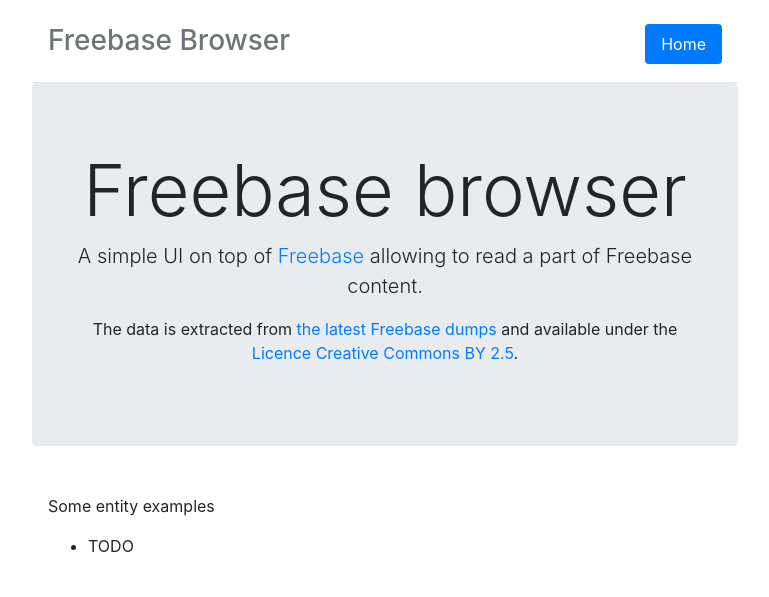
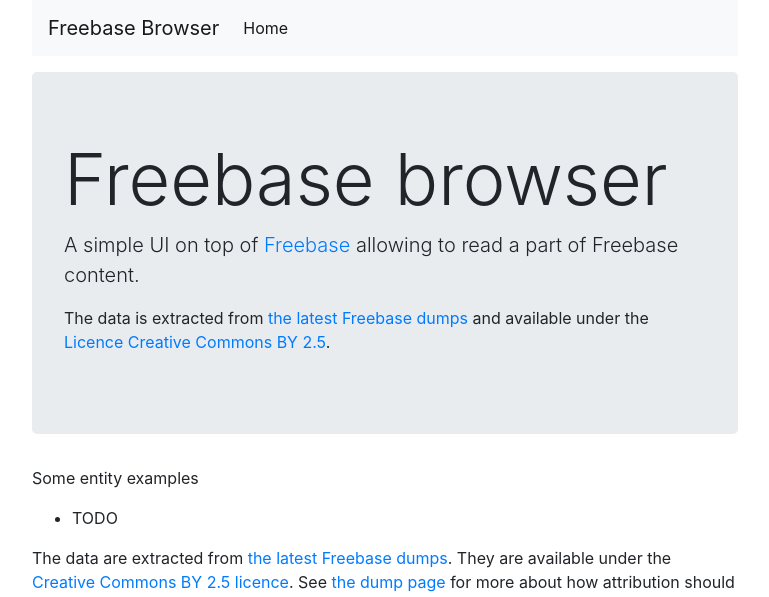
Before and after one commit to Tpt/freebase-browser, a Flask app: page / in a window 1280 px wide. Shown: the top 597 px of the page, without its empty margins (255-1024 px from the left). Run offline with Flask 2, Linux system fonts and the light colour scheme; parts of the project's set-up code (start-up, migrations or seed data) failed here and were passed over; some libraries are stand-ins or nearby versions.

Commit message:
Uses Boostrap 4 navbar

```diff
--- a/freebase/templates/base.html
+++ b/freebase/templates/base.html
@@ -6,42 +6,15 @@
     <link href="https://tools-static.wmflabs.org/cdnjs/ajax/libs/twitter-bootstrap/4.2.1/css/bootstrap.min.css"
           rel="stylesheet">
     <style>
-        body {
-            padding-top: 1.5rem;
-            padding-bottom: 1.5rem;
-        }
-
-        .header,
-        .content,
-        .footer {
-            padding-right: 1rem;
-            padding-left: 1rem;
-        }
-
-        .header {
-            padding-bottom: 1rem;
-            border-bottom: .05rem solid #e5e5e5;
-        }
-
-        .footer {
-            padding-top: 1.5rem;
-            color: #777;
-            border-top: .05rem solid #e5e5e5;
-        }
-
         @media (min-width: 48rem) {
             .container {
                 max-width: 46rem;
             }
         }
 
-        .jumbotron {
-            text-align: center;
-            border-bottom: .05rem solid #e5e5e5;
-        }
-
-        .content {
-            margin: 3rem 0;
+        main {
+            margin-top: 1rem;
+            margin-bottom: 1rem;
         }
     </style>
     {% block head %}
@@ -49,22 +22,24 @@
 </head>
 <body>
 <div class="container">
-    <header class="header clearfix">
-        <nav>
-            <ul class="nav nav-pills float-right">
+    <header>
+        <nav class="navbar navbar-expand navbar-light bg-light">
+            <a href="/freebase/" class="navbar-brand">Freebase Browser</a>
+            <div class="collapse navbar-collapse">
+                <ul class="navbar-nav">
                     {% block navLinks %}
                     <li class="nav-item">
                         <a class="nav-link" href="/freebase/">Home</a>
                     </li>
                     {% endblock %}
                 </ul>
+            </div>
         </nav>
-        <h3 class="text-muted">Freebase Browser</h3>
     </header>
     <main role="main">
         {% block main %}{% endblock %}
     </main>
-    <footer class="footer">
+    <footer>
         <p>
             The data are extracted from <a href="https://developers.google.com/freebase/">the latest Freebase dumps</a>.
             They are available under the <a rel="license" href="http://creativecommons.org/licenses/by/2.5/">Creative
--- a/freebase/templates/main.html
+++ b/freebase/templates/main.html
@@ -20,7 +20,7 @@
                 Commons BY 2.5</a>.</p>
     </div>
 
-    <div class="content">
+    <div>
         <p>Some entity examples</p>
         <ul>
             <li>TODO</li>
--- a/freebase/templates/topic_display.html
+++ b/freebase/templates/topic_display.html
@@ -22,7 +22,7 @@
 {% endblock %}
 {% block main %}
 <main role="main">
-    <div class="content">
+    <div>
         <div class="card">
             <div class="card-header">
                 <h1 class="card-title">
```
Lines whose indentation alone changed are shown as unchanged.
